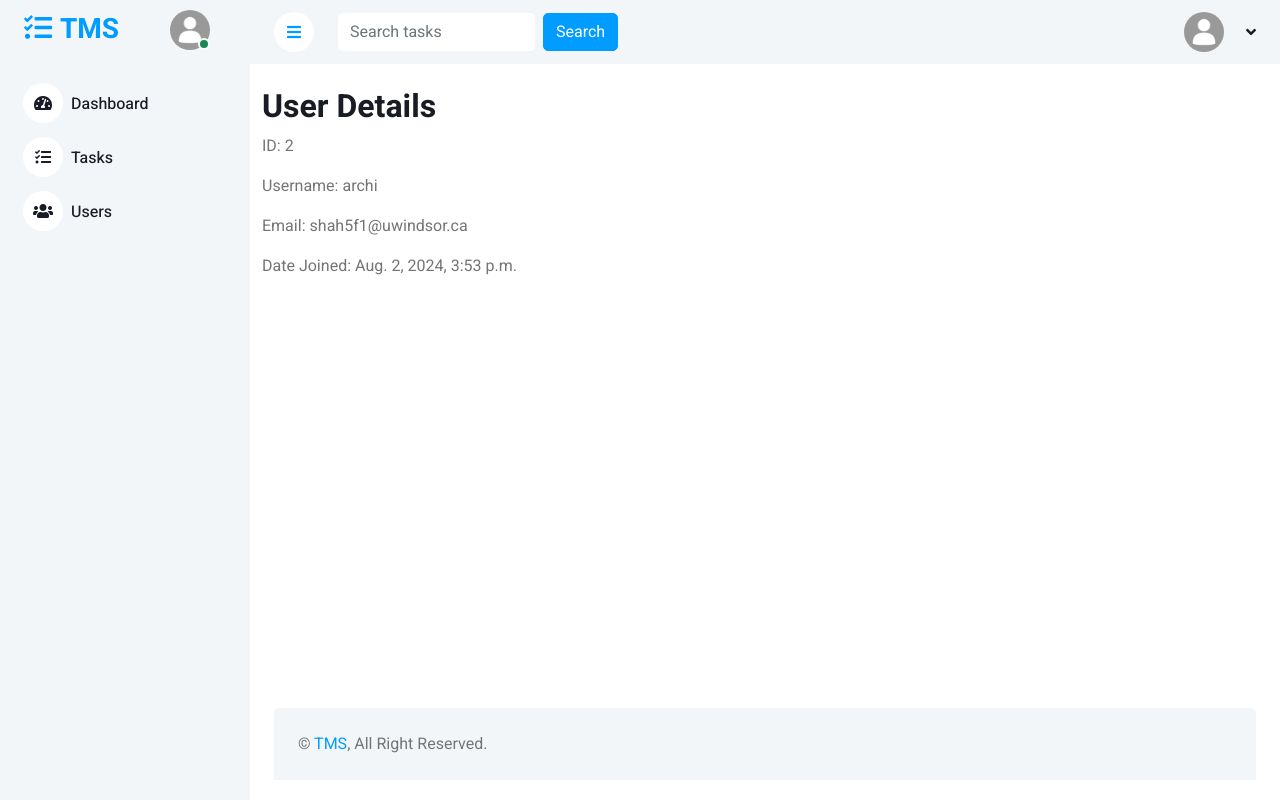
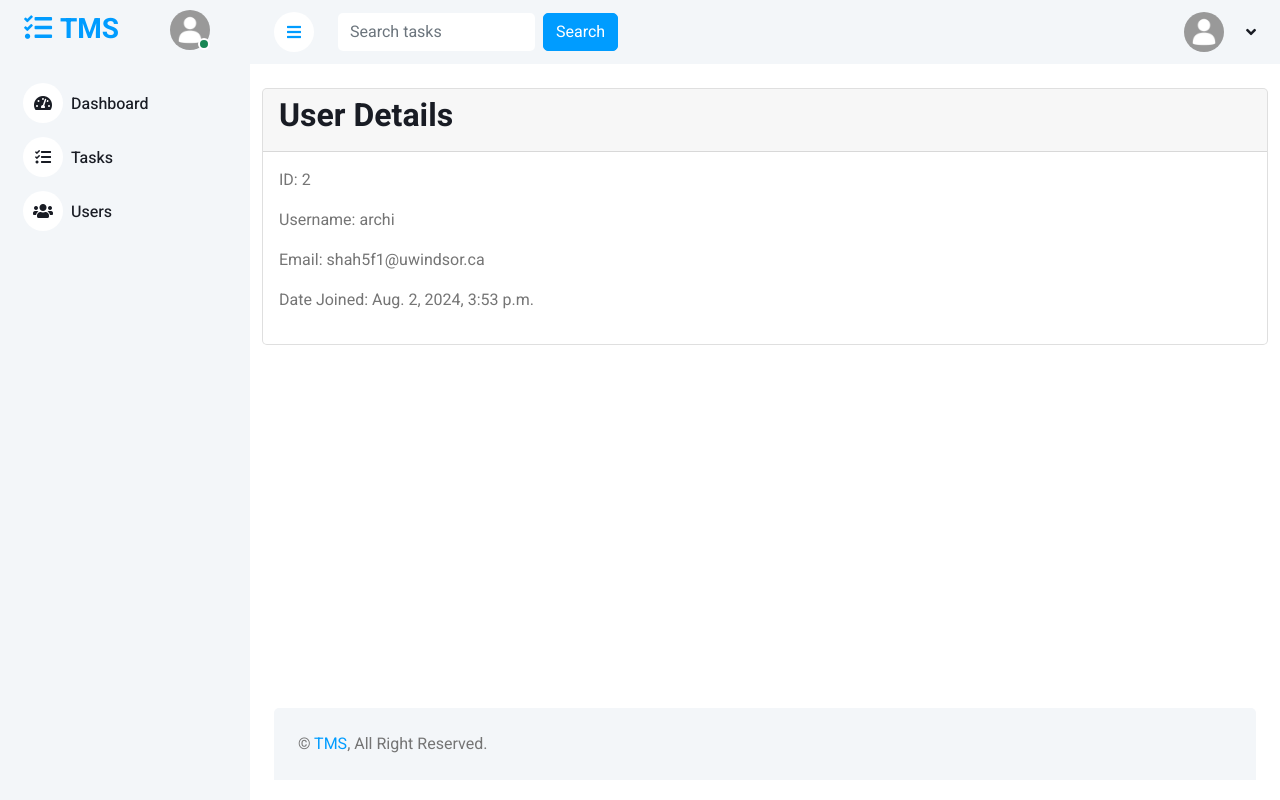
Before and after one commit to devarsh7/Task-Management-System, a Django app: page /user/2/ in a window 1280 px wide. Run offline with Django 5.2, Linux system fonts and the light colour scheme; data comes from the database, SQL or seed files in the repository; some libraries are stand-ins or nearby versions.

Commit message:
Updated the layout

```diff
--- a/templates/user_detail.html
+++ b/templates/user_detail.html
@@ -1,7 +1,11 @@
 {% extends "base.html" %}
 {% block content %}
     <div class="container mt-4">
+        <div class="card">
+            <div class="card-header">
                 <h2>User Details</h2>
+            </div>
+            <div class="card-body">
                 <p>ID: {{ user.id }}</p>
                 <p>Username: {{ user.username }}</p>
                 <p>Email: {{ user.email }}</p>
@@ -9,6 +13,9 @@
                 {% if request.user.is_superuser %}
                     <a href="{% url 'user-edit' user.id %}" class="btn btn-warning">Edit</a>
                     <a href="{% url 'user-delete' user.id %}" class="btn btn-danger">Delete</a>
+                    <a href="{% url 'users' %}" class="btn btn-secondary">Back to User List</a>
                 {% endif %}
             </div>
+        </div>
+    </div>
 {% endblock %}
```
Lines whose indentation alone changed are shown as unchanged.
